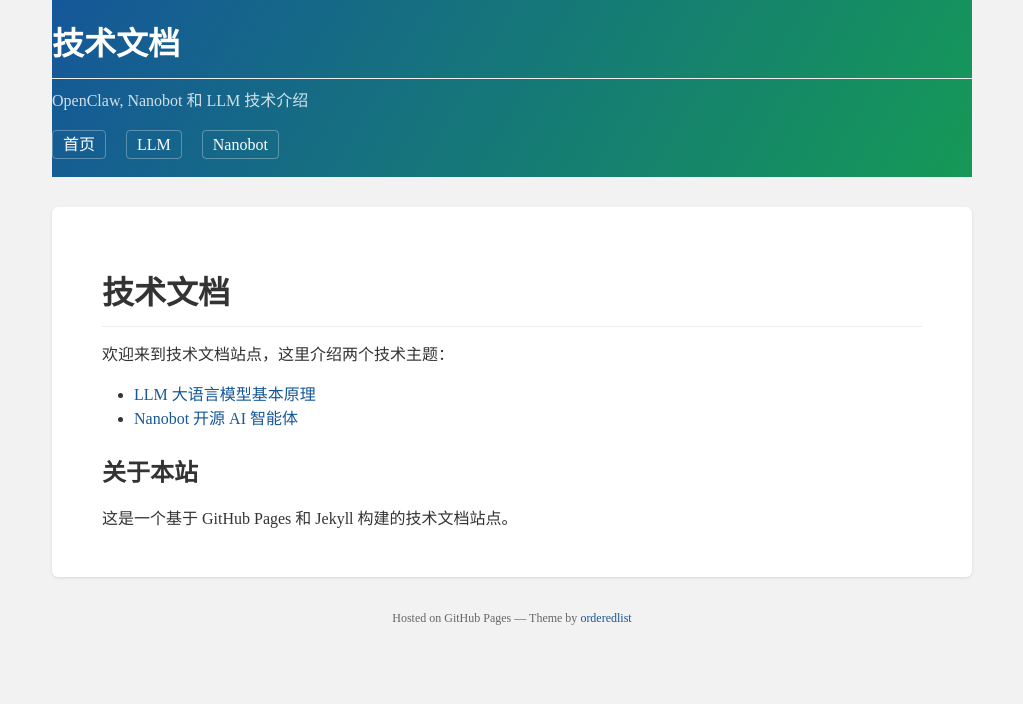
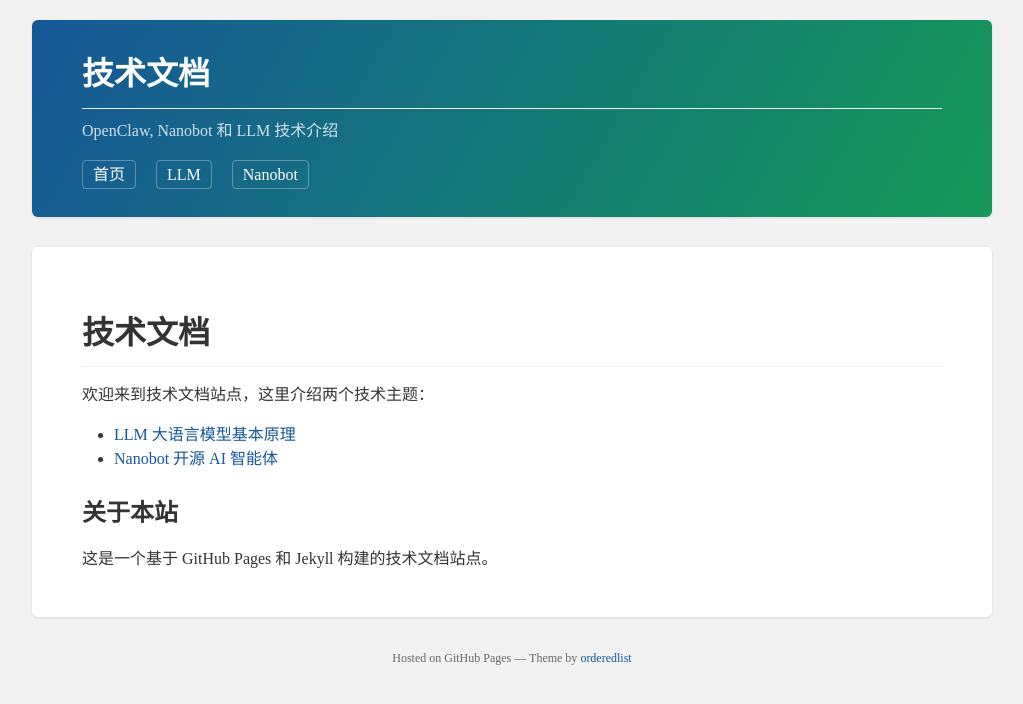
Before and after one commit to pinewall/pinewall.github.io, a Jekyll site: the page built from index.md, in a window 1280 px wide. Shown: the top 704 px of the page, without its empty margins (128-1151 px from the left). Built offline with Jekyll 4.4.1, drawn with Linux system fonts in a browser that asks for light colours.

Commit message:
Improve header styling: add padding, border-radius, box-shadow for better appearance

```diff
--- a/assets/css/style.css
+++ b/assets/css/style.css
@@ -24,13 +24,21 @@ body {
 header {
   background-color: #159957;
   background-image: linear-gradient(120deg, #155799, #159957);
-  padding: 20px 0;
+  padding: 30px 50px;
   margin-bottom: 30px;
   color: white;
+  border-radius: 6px;
+  box-shadow: 0 1px 3px rgba(0,0,0,0.1);
+}
+
+.wrapper {
+  max-width: 960px;
+  margin: 20px auto;
+  padding: 0 0;
 }
 
 header h1 {
-  margin: 0;
+  margin: 0 0 10px 0;
   font-size: 2em;
 }
 
@@ -41,7 +49,8 @@ header h1 a {
 
 header p {
   opacity: 0.8;
-  margin: 10px 0 20px 0;
+  margin: 0 0 20px 0;
+  max-width: 80%;
 }
 
 header nav ul {
@@ -151,6 +160,10 @@ table th {
 }
 
 @media screen and (max-width: 600px) {
+  header {
+    padding: 20px 25px;
+  }
+
   header nav ul {
     flex-direction: column;
     gap: 10px;
```
